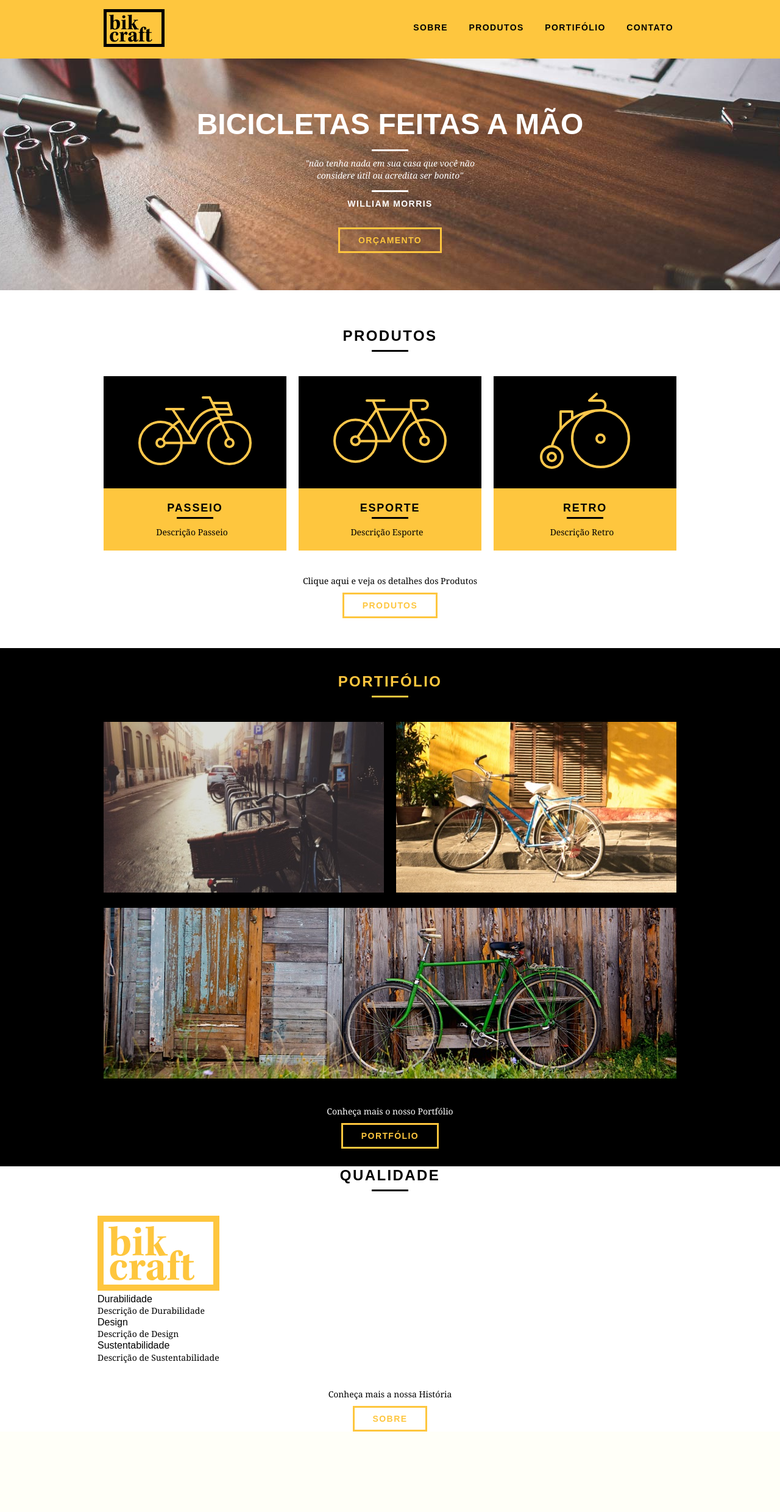
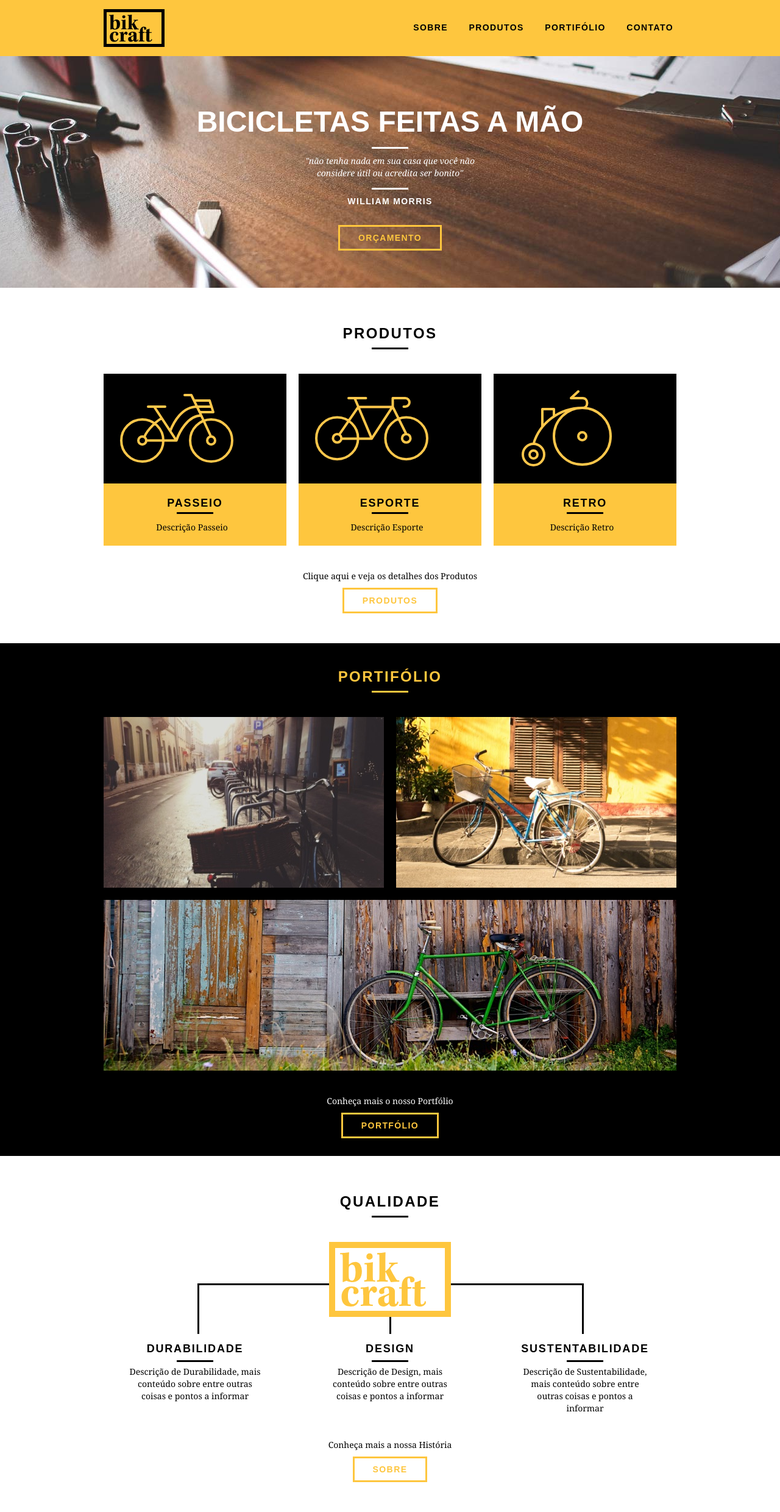
Before and after one commit to zamuelfernandes/bikcraft, a PHP site: page / in a window 1280 px wide. Shown: the whole page at 61% size. Before the commit the page ends 2348 px from the top, so only its background shows below. Run offline with PHP 8.4, Linux system fonts and the light colour scheme.

Commit message:
stylized the entire session on quality

```diff
--- a/css/style.css
+++ b/css/style.css
@@ -8,6 +8,10 @@ p{
   font-family: Georgia, 'Times New Roman', Times, serif;
   font-size: 14px;
   line-height: 20px;
+}
+
+img{
+  display: block;
 }
 
 .btn{
@@ -108,7 +112,7 @@ p{
   height: 380px;
   background: url("../img/bg.jpg") no-repeat center;
   background-size: cover;
-  margin-top: 96px;
+  margin-top: 92px;
   text-align: center;
   padding-top: 80px;
 }
@@ -216,3 +220,52 @@ p{
 .portfolio .call p{
   color: white;
 }
+
+/* QUALIDADE ----------------------------------------------------- */
+.qualidade{
+  padding: 60px 0;
+}
+
+.qualidade::after{
+  content: '';
+  width: 634px;
+  height: 83px;
+  display: block;
+  background: url('../img/linhas.svg') no-repeat center;
+  position: absolute;
+  /* define as coordenadas dele como absolutas para o container */
+  top: 209px;
+  right: 162px;
+  z-index: -1;
+}
+
+.qualidade img{
+  margin: 0 auto;
+}
+
+.qualidade-lista{
+  padding-top: 20px;
+}
+
+.qualidade-lista li{
+  text-align: center;
+  padding: 0 40px;
+}
+
+.qualidade-lista li h3{
+  margin-top: 20px;
+  font-weight: bold;
+  font-size: 18px;
+  line-height: 25px;
+  text-transform: uppercase;
+  letter-spacing: .1em;
+}
+
+.qualidade-lista li h3::after{
+  content: "";
+  display: block;
+  width: 60px;
+  height: 3px;
+  background: black;
+  margin: 6px auto;
+}
--- a/index.html
+++ b/index.html
@@ -89,22 +89,22 @@
     <h2 class="subtitulo">Qualidade</h2>
     <img src="img/bikcraft-qualidade.svg" alt="Bikcraft">
     <ul class="qualidade-lista">
-      <li>
+      <li class="grid-1-3">
         <h3>Durabilidade</h3>
-        <p>Descrição de Durabilidade</p>
+        <p>Descrição de Durabilidade, mais conteúdo sobre entre outras coisas e pontos a informar</p>
       </li>
-      <li>
+      <li class="grid-1-3">
         <h3>Design</h3>
-        <p>Descrição de Design</p>
+        <p>Descrição de Design, mais conteúdo sobre entre outras coisas e pontos a informar</p>
       </li>
-      <li>
+      <li class="grid-1-3">
         <h3>Sustentabilidade</h3>
-        <p>Descrição de Sustentabilidade</p>
+        <p>Descrição de Sustentabilidade, mais conteúdo sobre entre outras coisas e pontos a informar</p>
       </li>
     </ul>
     <div class="call">
       <p>Conheça mais a nossa História</p>
-      <a href="portfolio.html" class="btn">Sobre</a>
+      <a href="portfolio.html" class="btn btn-preto">Sobre</a>
     </div>
   </section>
 
```
